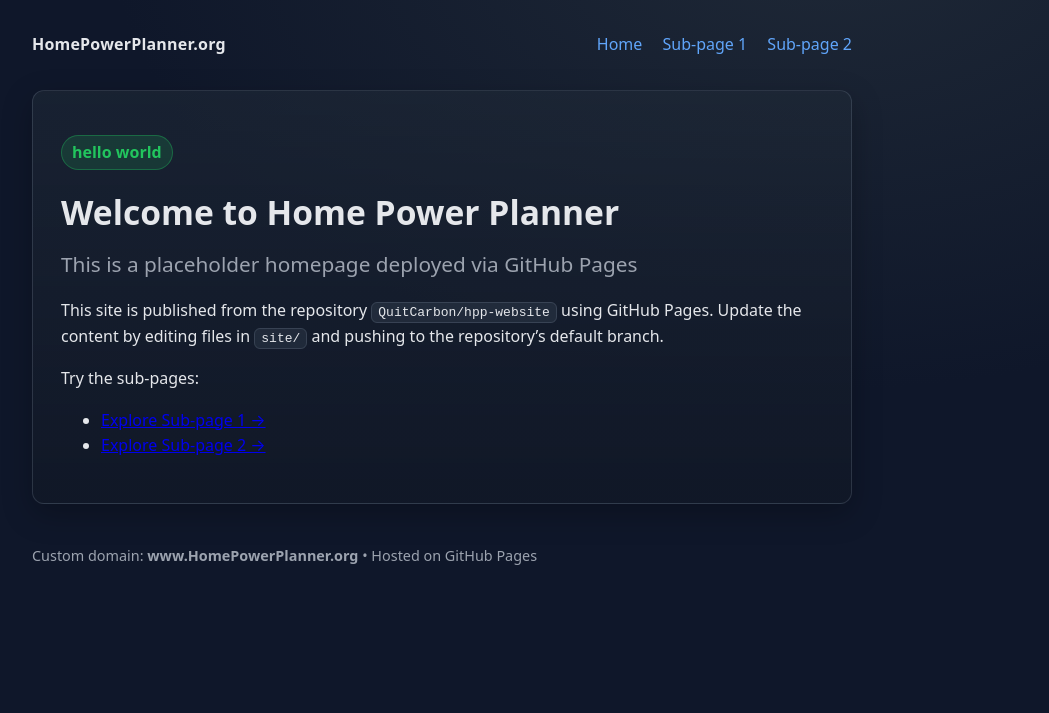
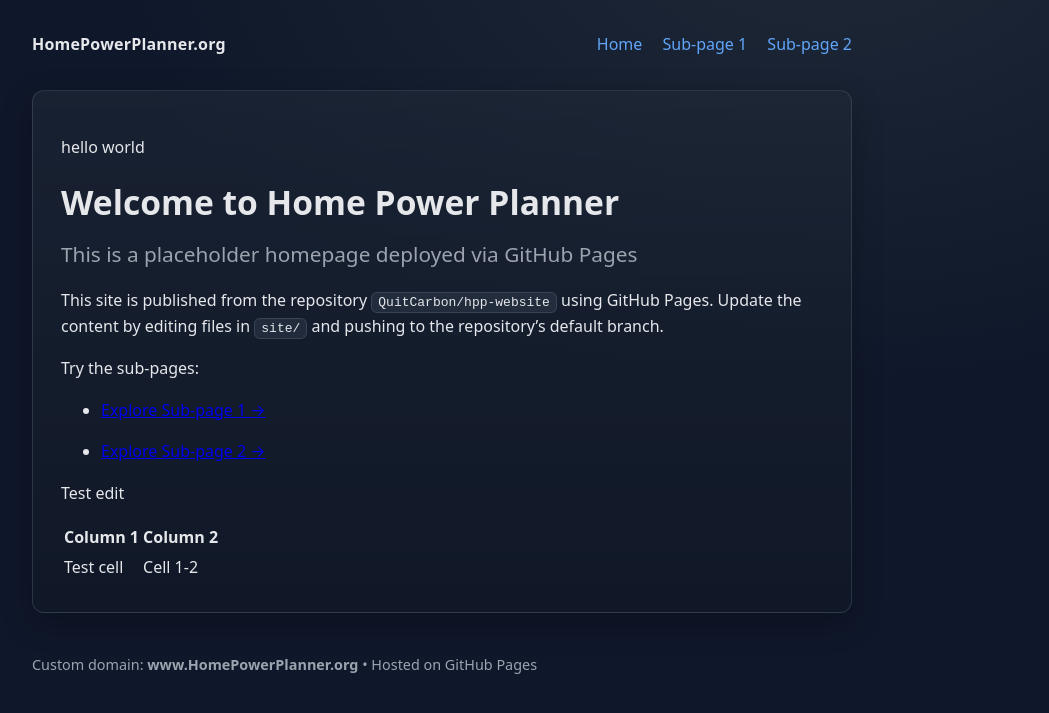
Before and after one commit to QuitCarbon/hpp-website, a Jekyll site: the page built from site/index.md, in a window 1280 px wide. Shown: the top 713 px of the page, without its empty margins (198-1247 px from the left). Built offline with Jekyll 4.4.1, drawn with Linux system fonts in a browser that asks for light colours.

Commit message:
Update site/index.md

```diff
--- a/site/index.md
+++ b/site/index.md
@@ -3,8 +3,7 @@ layout: default
 title: Home Power Planner — Hello World
 description: HomePowerPlanner.org placeholder site served by GitHub Pages
 ---
-
-<span class="badge">hello world</span>
+hello world
 
 # Welcome to Home Power Planner
 
@@ -14,5 +13,13 @@ This site is published from the repository `QuitCarbon/hpp-website` using GitHub
 
 Try the sub‑pages:
 
-- [Explore Sub‑page 1 →](/subpage-1/)
-- [Explore Sub‑page 2 →](/subpage-2/)
+*   [Explore Sub‑page 1 →](/subpage-1/)
+
+*   [Explore Sub‑page 2 →](/subpage-2/)
+
+
+Test edit
+
+| Column 1 | Column 2 |
+| --- | --- |
+| Test cell | Cell 1-2 |
```
